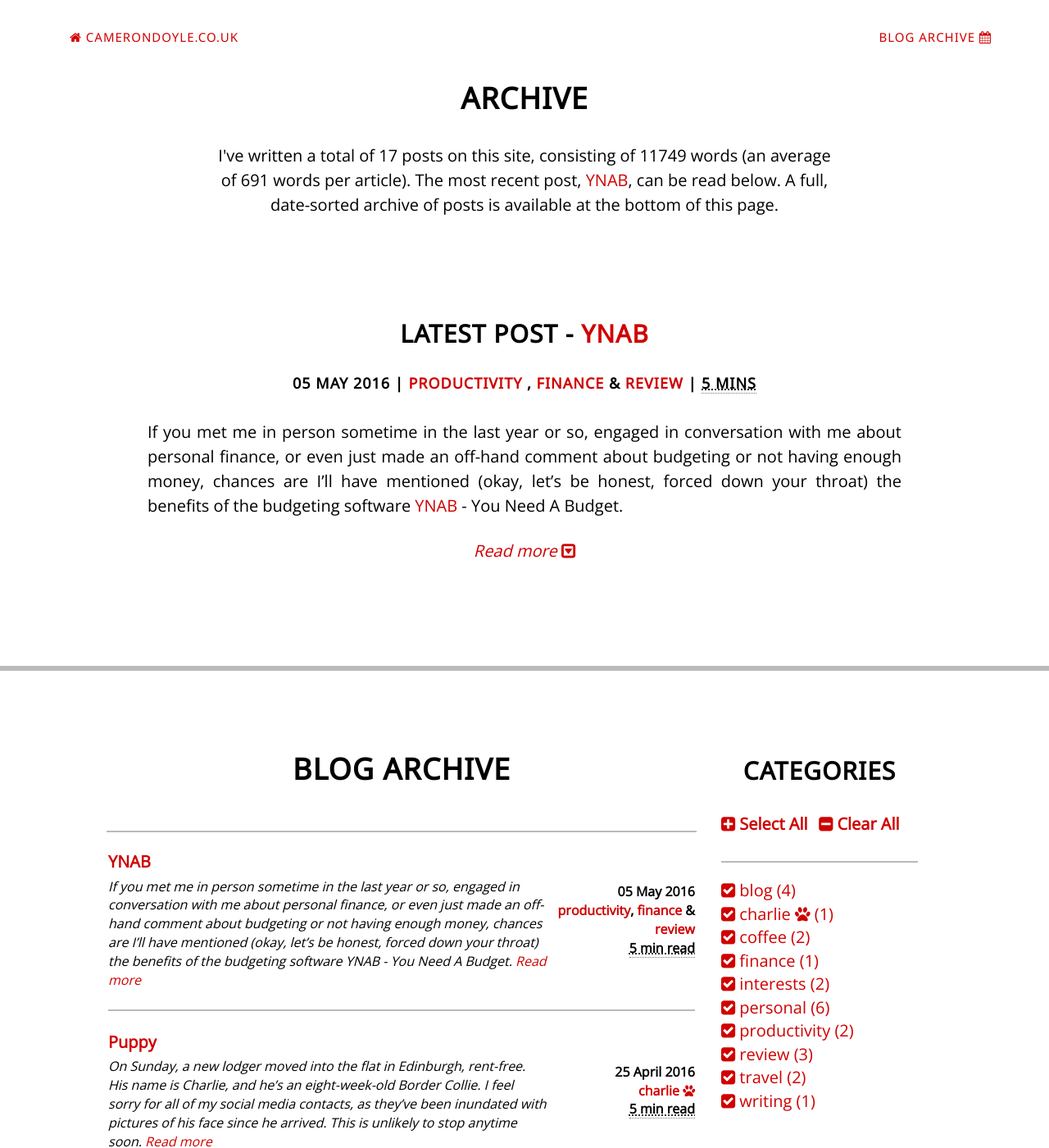
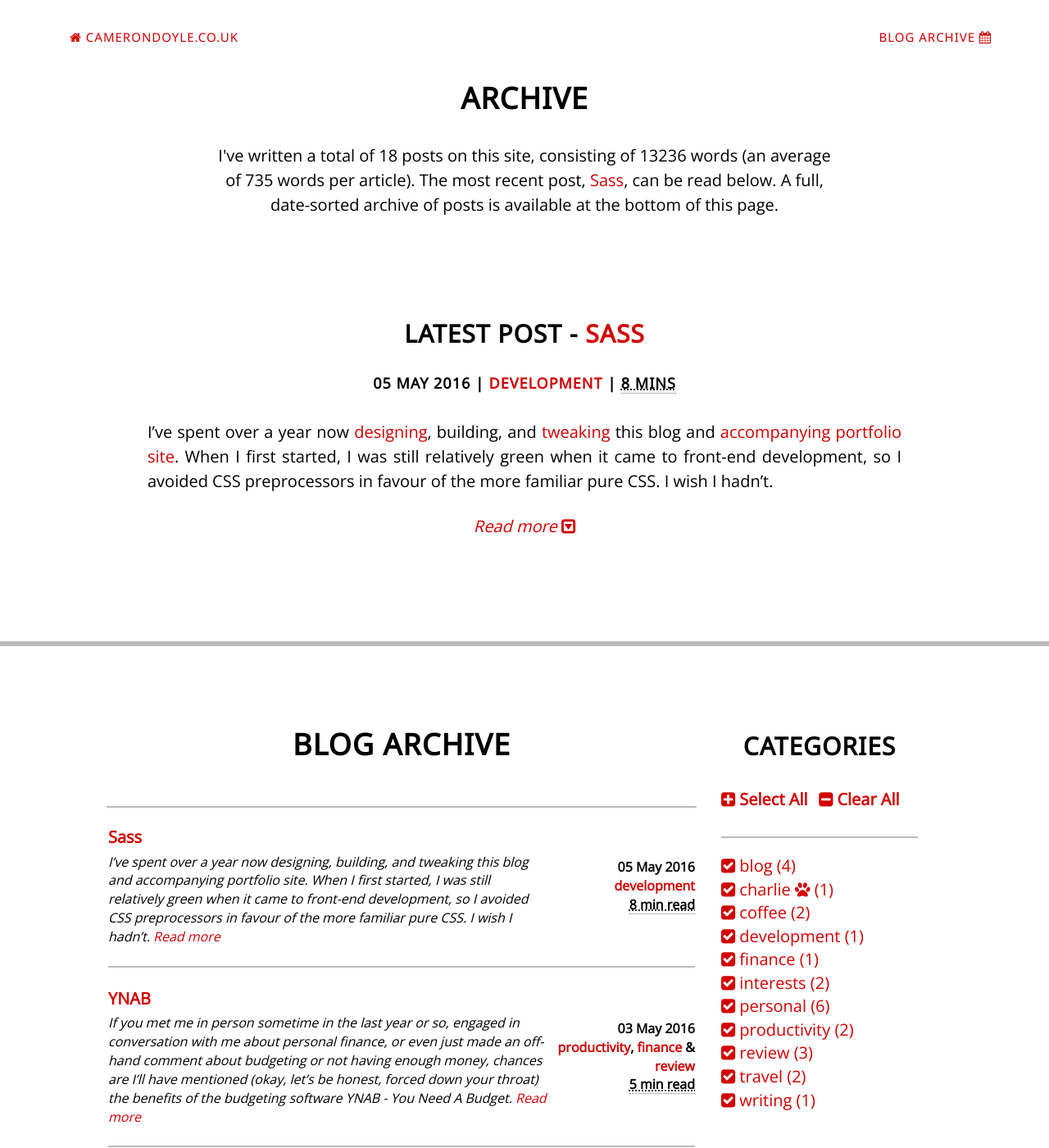
Before and after one commit to CameronD17/blog, a Jekyll site: the page built from index.html, in a window 1280 px wide and 1400 px high. Shown: the whole window at 82% size. Built offline with Jekyll 4.4.1, drawn with Linux system fonts in a browser that asks for light colours; nearby versions of some CDN libraries; comment, search, counter and statistics services are not loaded; some of the changed lines change nothing that is shown.

Commit message:
Blog post: Sass

```diff
--- a/_posts/2016-05-05-ynab.markdown
+++ b/_posts/2016-05-03-ynab.markdown
@@ -1,7 +1,7 @@
 ---
 layout:     post
 title:      "YNAB"
-date:       2016-05-05 12:00:00 +0000
+date:       2016-05-03 12:00:00 +0000
 tags:       productivity finance review
 ---
 
@@ -9,7 +9,7 @@
 
 <!-- Read More -->
 
-> *NOTE: This article was written on May 5th, four months after YNAB released a subscription-based model. I still use YNAB4 (also called YNAB Classic), which I'm writing about here, and I will continue to do so until subscription-YNAB reaches at least feature parity with YNAB4.*
+> *NOTE: This article was written on May 3rd, four months after YNAB released a subscription-based model. I still use YNAB4 (also called YNAB Classic), which I'm writing about here, and I will continue to do so until subscription-YNAB reaches at least feature parity with YNAB4.*
 
 The software name can be a little controversial; when I first read it, the tone to me sounded like there should be an 'idiot' suffix. *"Yo, dumbass, you need a budget"*. Despite this, and their dollar-centric descriptions, I quickly became an avid subscriber to the YNAB philosophy of the [Four Rules][ynab-classic-four-rules], following them religiously via the software sold then as YNAB4.
 
--- /dev/null
+++ b/_posts/2016-05-06-sass.markdown
@@ -0,0 +1,259 @@
+---
+layout:     post
+title:      "Sass"
+date:       2016-05-05 20:00:00 +0000
+tags:       development
+---
+
+I've spent over a year now [designing]({% post_url 2015-11-30-test-post-please-ignore %}), building, and [tweaking]({% post_url 2016-04-22-redesign %}) this blog and [accompanying portfolio site][homepage-link]. When I first started, I was still relatively green when it came to front-end development, so I avoided CSS preprocessors in favour of the more familiar pure CSS. I wish I hadn't.
+
+<!-- Read More -->
+
+I've been vaguely aware of the benefits of CSS preprocessors for a number of years, but I'd never taken the chance to try one for myself. Since moving this blog to [Jekyll][jekyllrb-link] when I migrated to the blog subdomain, I haven't really had any excuse to not use [Sass][sass-link]. Sass is a CSS preprocessor requiring Ruby; which is also required by Jekyll, so it fits in very nicely with my workflow (the other main CSS preprocessor available as of this writing is [Less][less-link], which uses JavaScript). It's just one of many things I've been putting off to do 'later'.
+
+Yesterday, I decided that it was time for 'later' to become 'now', and I looked up a few tutorials on Sass, and then spent a little time migrating my blog to a Sass-driven style. When I say a little time, I mean a little; it took less than an hour in total from `gem install sass` to committing the initial changes with all of my CSS converted to Sass.
+
+# Reasons to use a CSS Preprocessor
+
+Since I spent so long without it, this is predominantly an article for my past self, lamenting my CSS-only approach for the past year. I've narrowed down the benefits of Sass and CSS preprocessors to three for now; no doubt I'll find more and change my mind as I spend more time writing in Sass.
+
+## #1 DRY (don't repeat yourself) code
+
+CSS is notorious for requiring you to repeat yourself throughout the stylesheet. Sass provides two pieces of functionality, allowing you to avoid repeating yourself: mixins and inheritance (extends).
+
+### Mixins
+
+Mixins are used for designing reusable components to be used across your site in various different places.
+
+Let's take a hypothetical scenario and write some CSS (this specific scenario is actually used in the [Mixin sample][sass-guide] on Sass's website). You're designing a website, and you want rounded corners on all of your tables and buttons. In CSS, you could write:
+
+    .btn {
+        -webkit-border-radius: 10px;
+        -moz-border-radius: 10px;
+        -ms-border-radius: 10px;
+        border-radius: 10px;
+    }
+
+    .table {
+        -webkit-border-radius: 10px;
+        -moz-border-radius: 10px;
+        -ms-border-radius: 10px;
+        border-radius: 10px;
+    }
+
+And that just covers your buttons and tables! Imagine copying that everywhere you wanted round corners! However, in Sass, that could quite easily be replaced with a mixin, making it easy to reuse your rounded-corners code, as well as change the radius value where necessary:
+
+    @mixin border-radius($radius) {
+        -webkit-border-radius: radius;
+        -moz-border-radius: radius;
+        -ms-border-radius: radius;
+        border-radius: radius;
+    }
+
+    .btn {
+        @include border-radius(10px);
+    }
+
+    .table {
+        @include border-radius(10px);
+    }
+
+No more repetition! All you'd need to do is `@include border-radius($radius);` on any element you want to apply rounded corners to in the future.
+
+### Extends
+
+Extends on the other hand, allow you to define the style for one element and then build upon it to allow you to tweak the style for individual situations.
+
+Let's revisit our round-cornered buttons from the Mixins example. We've designed a button for our site, but it only has one use for now. We need a few different buttons with slightly different styles for different uses on our site. In pure CSS, we could write:
+
+    .btn-success {
+        -webkit-border-radius: 10px;
+        -moz-border-radius: 10px;
+        -ms-border-radius: 10px;
+        border-radius: 10px;
+        border: 1px solid #0F0;
+        padding: 10px 5px;
+        color: #FFF;
+        text-align: center;
+    }
+
+    .btn-danger {
+        -webkit-border-radius: 10px;
+        -moz-border-radius: 10px;
+        -ms-border-radius: 10px;
+        border-radius: 10px;
+        border: 1px solid #F00;
+        padding: 10px 5px;
+        color: #FFF;
+        text-align: center;
+    }
+
+Lots of repetition there - we're only changing the border colour! In Sass however, we can define a base style for our button, and use inheritance to add new buttons as needed:
+
+    @mixin border-radius($radius) {
+        -webkit-border-radius: radius;
+        -moz-border-radius: radius;
+        -ms-border-radius: radius;
+        border-radius: radius;
+    }
+
+    .btn {
+        @include border-radius(10px);
+        border: 1px solid;
+        padding: 10px 5px;
+        color: #FFF;
+        text-align: center;
+    }
+
+    .btn-success {
+        @extend .btn;
+        border-color: #0F0;
+    }
+
+    .btn-danger {
+        @extend .btn;
+        border-color: #F00;
+    }
+
+Much simpler! We've revisited the mixins from earlier, and defined a new `.btn` style to use across the site via `@extend .btn`. Now, any new buttons we'll need in the future will be so much easier to implement!
+
+## #2 Maintainability
+
+In a similar vein to keeping your CSS DRY, using a preprocessor like Sass makes maintaining your stylesheets much simpler. On this blog I have relatively little CSS, but even the small amount I have was a pain to change when I [redesigned]({% post_url 2016-04-22-redesign %}) last month. Using Sass, I now have a much better defined colour scheme, which is much easier to change on the fly.
+
+Previously, my pure CSS would have hardcoded colour values, as (simplified for brevity) below:
+
+    h1 {
+        color: #000000;
+    }
+
+    a {
+        color: #F00000;
+    }
+
+    a :hover {
+        color: #D00000;
+    }
+
+    .social-btn {
+        color: #F00000;
+    }
+
+    .social-btn :hover {
+        color: #D00000;
+    }
+
+That's a lot of duplication when extended to a full site! What if I wanted to change the colour of my hover states? Sure, I could find/replace-all, but it's possible that the colour was in use elsewhere for a different reason. Painstakingly going through every instance is a tedious process. Instead, I could have defined variables in Sass, and it would have been one simple change to make:
+
+    @text-color: #000000;
+    @link-color: #F00000;
+    @hover-color: #D00000;
+
+    h1 {
+        color: @text-color;
+    }
+
+    a {
+        color: @link-color;
+    }
+
+    a :hover {
+        color: @hover-color;
+    }
+
+    .social-btn {
+        color: @link-color;
+    }
+
+    .social-btn :hover {
+        color: @hover-color;
+    }
+
+Much better! And that last example segues nicely into the third reason to use a CSS preprocessor...
+
+## #3 Organisation
+
+This is the key reason I made the switch to using a preprocessor for my CSS. Using Sass, I have much more organised CSS from two fronts: separate sections in the form of modules and partials, and nested definitions.
+
+### Nested definitions
+
+Sass allows you to write your CSS using nested definitions; that is, you can include related definitions within definitions. This may not sound like a big deal, but in bigger sections of code it improves readability tenfold.
+
+Previously, my intro CSS looked like this:
+
+    .intro {
+        display: table;
+        width: 100%;
+        height: auto;
+        padding: 200px 0 0 0;
+    }
+
+    .intro p,
+    .intro a {
+        text-align: center;
+    }
+
+    .intro .intro-body {
+        display: table-cell;
+        vertical-align: middle;
+        padding-top: 100px;
+    }
+
+    .intro .intro-body .intro-text {
+        font-size: 20px;
+    }
+
+Not impossible to read, but with separated out sections, it can be tricky to see how each section relates to the other. In Sass, it now looks like this:
+
+    .intro {
+        display: table;
+        width: 100%;
+        height: auto;
+        padding: 200px 0 0 0;
+
+        p, a {
+            text-align: center;
+        }
+
+        .intro-body {
+            display: table-cell;
+            vertical-align: middle;
+            padding-top: 100px;
+
+            .intro-text {
+                font-size: 20px;
+            }
+        }
+    }
+
+In my opinion, this is much clearer. It's easy to see which changes are made to each subsection of `.intro`, and it's also much clearer that everything refers to the same `.intro` class.
+
+### Modules and Partials
+
+Before Sass, I wrote and maintained all of my CSS in one big 'main.css' file. Now, instead of using one big file, I've separated out the key components into modules and partials. Modules are separate .scss files which contain key style elements and variables common to the whole site, such as colours and fontfaces. Partials are separate .scss files which contain the CSS specific to a section of the site, such as the blog archive table. A great [write-up on structuring your Sass directory][sass-project-structure] can be found at thesassway.com.
+
+Now, instead of one giant CSS file, my 'main.scss' file looks like this:
+
+    ---
+    ---
+    @import "modules/fonts";
+    @import "modules/colours";
+
+    @import "partials/base";
+    @import "partials/navbar";
+    @import "partials/intro";
+    @import "partials/archive";
+    @import "partials/instagram";
+    @import "partials/footer";
+
+That's it. Each partial file has it's own use, which makes it much easier to maintain and debug, and it's much easier to tweak fonts and colours with a single change. Sass then compiles all of my individual files into a minified CSS file when I rebuild my site with Jekyll.
+
+I still have a lot to learn about Sass; I literally only started using it yesterday, so I imagine I've only scratched the surface of what I can do with it. With that in mind, if you do find any errors or omissions with this article, please do drop me an email at [hello@camerondoyle.co.uk][email-link] and let me know. I'm always eager to learn, and any corrections will be updated here.
+
+[homepage-link]:            http://camerondoyle.co.uk/
+[jekyllrb-link]:            http://jekyllrb.com/
+[sass-link]:                http://sass-lang.com/
+[sass-guide]:               http://sass-lang.com/guide/
+[less-link]:                http://lesscss.org/
+[sass-project-structure]:   http://thesassway.com/beginner/how-to-structure-a-sass-project
+[email-link]:               mailto:{{ site.author.email }}
```
